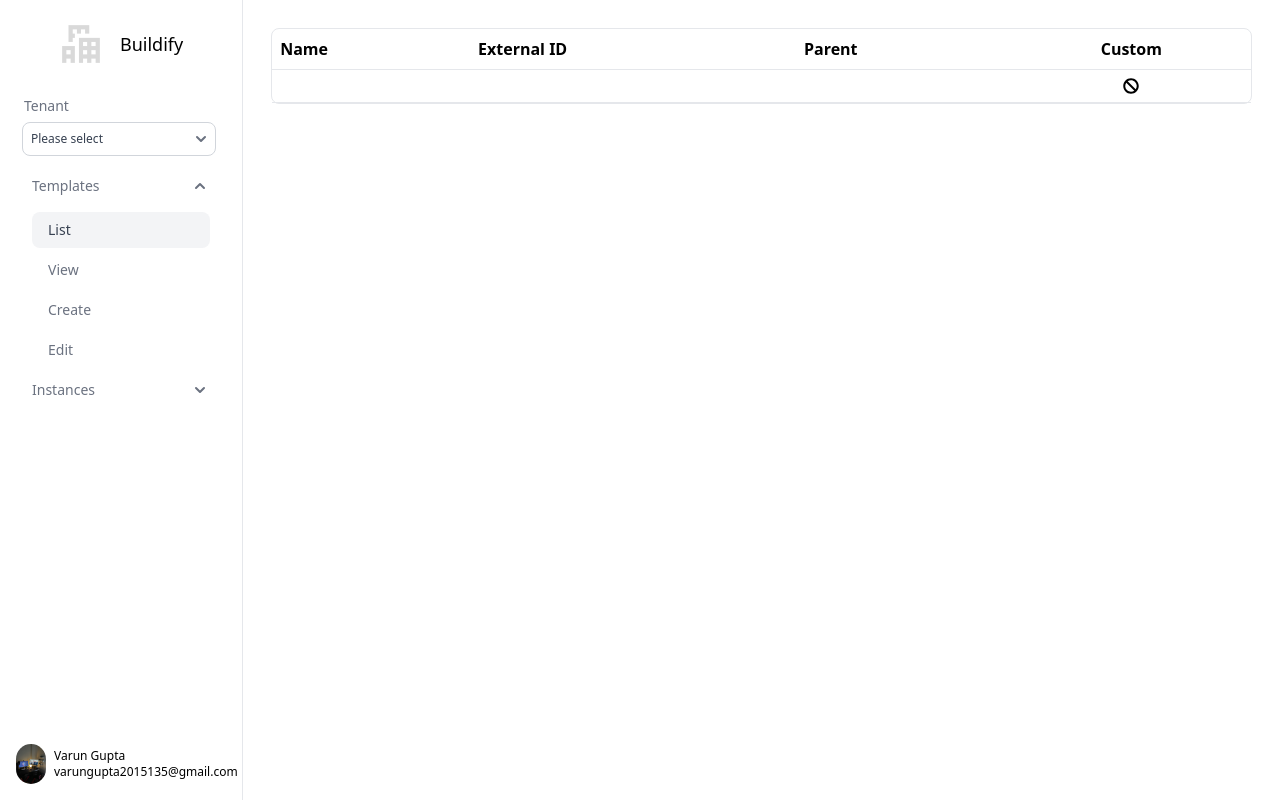
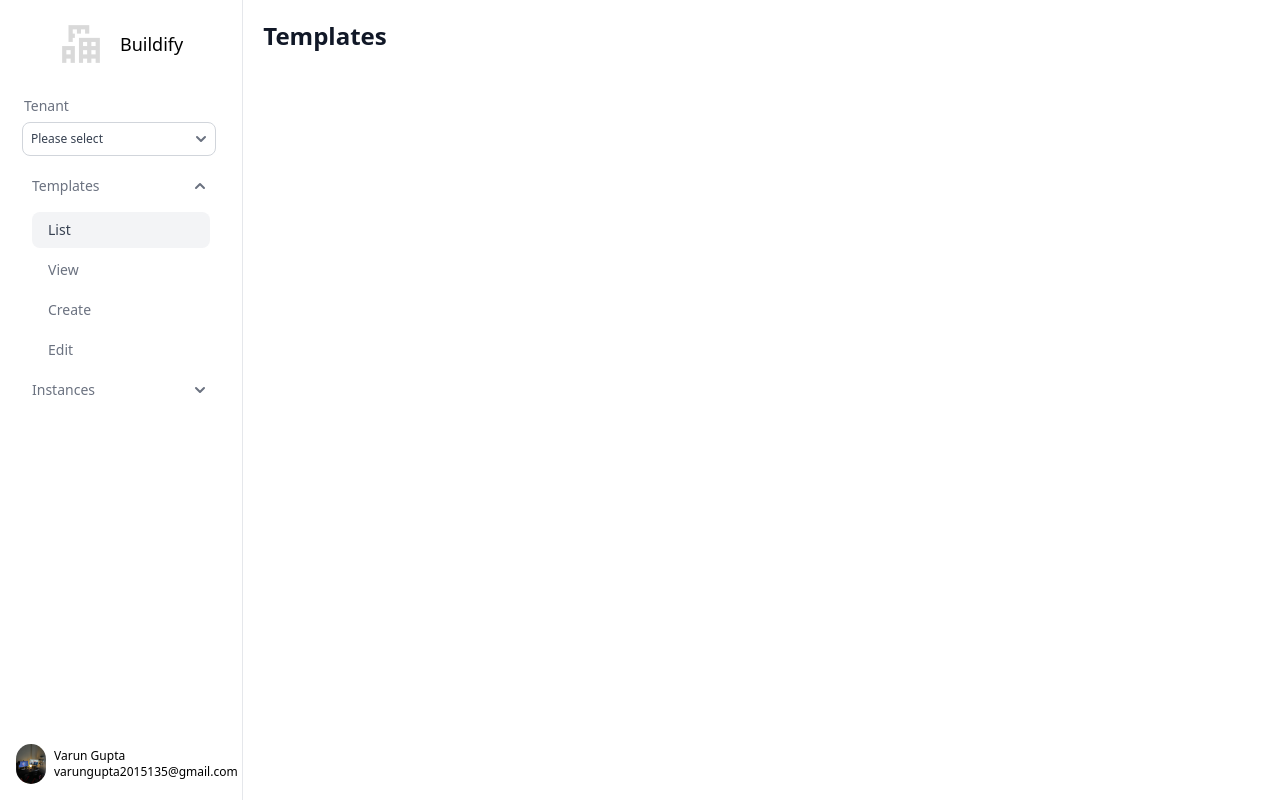
Before and after one commit to buildifyy/ui, a React (Vite) app: page /templates in a window 1280 px wide. Built offline with nearby package versions, Linux system fonts and the light colour scheme.

Commit message:
added template list view and styled scrollbar

```diff
--- a/src/components/DataTable/DataTable.tsx
+++ /dev/null
@@ -1,64 +0,0 @@
-import {
-  ColumnDef,
-  flexRender,
-  getCoreRowModel,
-  useReactTable,
-} from "@tanstack/react-table";
-
-interface DataTableProps<TData, TValue> {
-  columns: ColumnDef<TData, TValue>[];
-  data: TData[];
-}
-
-export function DataTable<TData, TValue>({
-  columns,
-  data,
-}: DataTableProps<TData, TValue>) {
-  const table = useReactTable({
-    data,
-    columns,
-    getCoreRowModel: getCoreRowModel(),
-  });
-
-  return (
-    <div className="border rounded-lg w-full">
-      <table className="w-full">
-        <thead className="border-b">
-          {table.getHeaderGroups().map((headerGroup) => (
-            <tr key={headerGroup.id}>
-              {headerGroup.headers.map((header) => (
-                <td key={header.id} className="p-2">
-                  {header.isPlaceholder
-                    ? null
-                    : flexRender(
-                        header.column.columnDef.header,
-                        header.getContext()
-                      )}
-                </td>
-              ))}
-            </tr>
-          ))}
-        </thead>
-        <tbody>
-          {table.getRowModel().rows?.length ? (
-            table.getRowModel().rows.map((row) => (
-              <tr key={row.id} className="hover:bg-gray-100">
-                {row.getVisibleCells().map((cell) => (
-                  <td key={cell.id} className="border-b p-2">
-                    {flexRender(cell.column.columnDef.cell, cell.getContext())}
-                  </td>
-                ))}
-              </tr>
-            ))
-          ) : (
-            <tr>
-              <td colSpan={columns.length} className="h-24 text-center">
-                No results.
-              </td>
-            </tr>
-          )}
-        </tbody>
-      </table>
-    </div>
-  );
-}
--- a/src/components/Template/TemplateList/TemplateList.tsx
+++ b/src/components/Template/TemplateList/TemplateList.tsx
@@ -1,51 +1,46 @@
-import { createColumnHelper } from "@tanstack/react-table";
-import React from "react";
-import { CreateTemplateFormData } from "../../../models";
-import { DataTable } from "../../DataTable/DataTable";
-import { FaBan, FaCheck } from "react-icons/fa";
+import { useEffect, useState } from "react";
+import { Header } from "../..";
+import { BasicInformation, CreateTemplateFormData } from "../../../models";
+import { FaAngleRight } from "react-icons/fa";
+import { Link } from "react-router-dom";
 
 export const TemplateList = () => {
-  const localData = localStorage.getItem("template");
-  const jsonData = localData ? JSON.parse(localData) : {};
+  const [dataToRender, setDataToRender] = useState<BasicInformation[]>([]);
 
-  console.log("jsonData: ", jsonData);
-
-  const columnHelper = createColumnHelper<CreateTemplateFormData>();
-
-  const columns = [
-    columnHelper.accessor("basicInformation.name", {
-      id: "name",
-      cell: (info) => <span>{info.getValue()}</span>,
-      header: () => <span className="font-bold">Name</span>,
-    }),
-    columnHelper.accessor("basicInformation.externalId", {
-      id: "externalId",
-      cell: (info) => <span>{info.getValue()}</span>,
-      header: () => <span className="font-bold">External ID</span>,
-    }),
-    columnHelper.accessor("basicInformation.parent", {
-      id: "parent",
-      cell: (info) => <span>{info.getValue()}</span>,
-      header: () => <div className="flex font-bold">Parent</div>,
-    }),
-    columnHelper.accessor("basicInformation.isCustom", {
-      id: "isCustom",
-      cell: (info) => {
-        return (
-          <div className="flex justify-center">
-            {info.getValue() ? <FaCheck /> : <FaBan />}
-          </div>
-        );
-      },
-      header: () => <div className="flex justify-center font-bold">Custom</div>,
-    }),
-  ];
-
-  const [data] = React.useState(() => [jsonData]);
+  useEffect(() => {
+    const localData = localStorage.getItem("template");
+    const jsonData: CreateTemplateFormData = localData
+      ? JSON.parse(localData)
+      : {};
+    if (jsonData && jsonData.basicInformation) {
+      const toAdd = [jsonData.basicInformation];
+      for (let i = 0; i < 20; i++) {
+        toAdd.push(jsonData.basicInformation);
+      }
+      setDataToRender(toAdd);
+    }
+  }, []);
 
   return (
-    <div className="p-2 w-full">
-      <DataTable columns={columns} data={data} />
+    <div className="w-full">
+      <Header value="Templates" />
+      <ul className="list-none grid grid-cols-1 gap-5 mt-5 mx-10 py-5 px-10 max-h-[42rem] overflow-y-auto">
+        {dataToRender?.map((data, i) => (
+          <Link key={i} to={`/templates/${data.externalId}`}>
+            <li className="flex justify-between items-center h-14 border rounded-2xl px-5 hover:bg-gray-100 hover:cursor-pointer">
+              <div>
+                {data.name} -
+                <span className="text-gray-500 ml-1 text-sm">
+                  {data.externalId}
+                </span>
+              </div>
+              <div>
+                <FaAngleRight className="text-sm" />
+              </div>
+            </li>
+          </Link>
+        ))}
+      </ul>
     </div>
   );
 };
--- a/src/index.css
+++ b/src/index.css
@@ -2,6 +2,30 @@
 @tailwind components;
 @tailwind utilities;
 
-html, body, #root {
+html,
+body,
+#root {
   height: 100%;
 }
+
+/* width */
+::-webkit-scrollbar {
+  width: 10px;
+}
+
+/* Track */
+::-webkit-scrollbar-track {
+  background: #f1f1f1;
+  border-radius: 5px;
+}
+
+/* Handle */
+::-webkit-scrollbar-thumb {
+  background: #888;
+  border-radius: 5px;
+}
+
+/* Handle on hover */
+::-webkit-scrollbar-thumb:hover {
+  background: #555;
+}
```
Also changed, not shown: package.json (line endings or trailing spaces), src/components/DataTable/index.ts (deleted).
